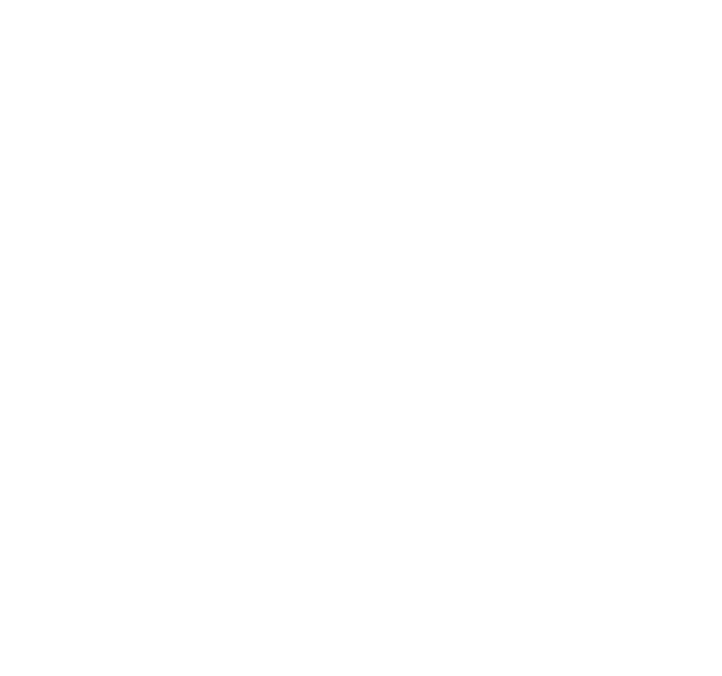
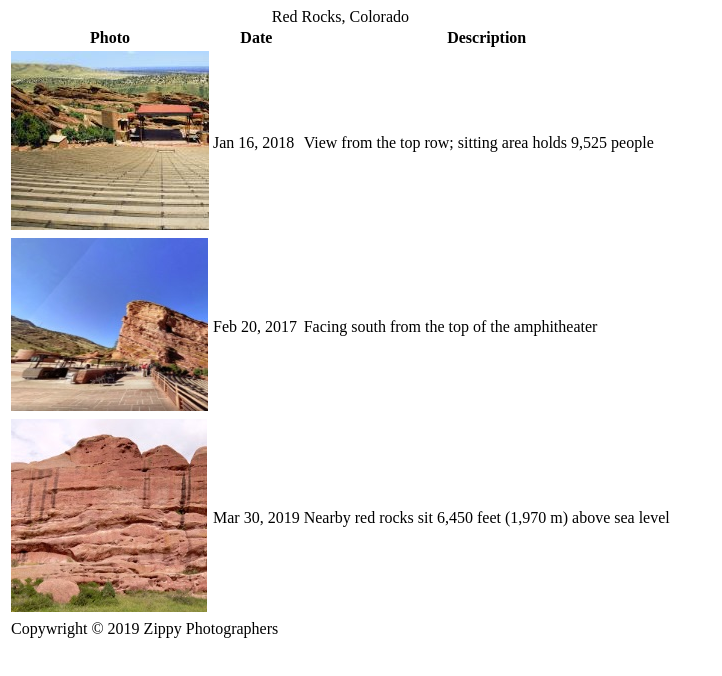
Before and after one commit to ShaneMatthews93/LAB-Photo-gallery-table, a plain HTML site: page index.html in a window 1280 px wide. Shown: the whole page, without its empty margins (0-722 px from the left). Drawn offline with Linux system fonts and the light colour scheme.

Commit message:
Wrote HTML code for Index.html to display photo gallery in webpage.

```diff
--- a/index.html
+++ b/index.html
@@ -1 +1,33 @@
-<!-- Add your HTML here -->
+<!DOCTYPE html>
+<html lang="en">
+<head>
+    <meta charset="UTF-8">
+</head>
+<body>
+    <table>
+        <caption>Red Rocks, Colorado</caption>
+        <tr>
+            <th>Photo</th>
+            <th>Date</th>
+            <th>Description</th>
+        </tr>
+        <tr>
+            <td><img src="vacation1.jpg" alt="Photo of the top row"></td>
+            <td>Jan 16, 2018</td>
+            <td>View from the top row; sitting area holds 9,525 people</td>
+        </tr>
+        <tr>
+            <td><img src="vacation2.jpg" alt="Photo of amphitheater"></td>
+            <td>Feb 20, 2017</td>
+            <td>Facing south from the top of the amphitheater</td>
+        </tr>
+        <tr>
+            <td><img src="vacation3.jpg" alt="Photo of Red Rocks"></td>
+            <td>Mar 30, 2019</td>
+            <td>Nearby red rocks sit 6,450 feet (1,970 m) above sea level</td>
+        </tr>
+        <tr>
+            <td colspan="3">Copywright &copy; 2019 Zippy Photographers</td>
+        </tr>
+    </table>
+</body>
```
